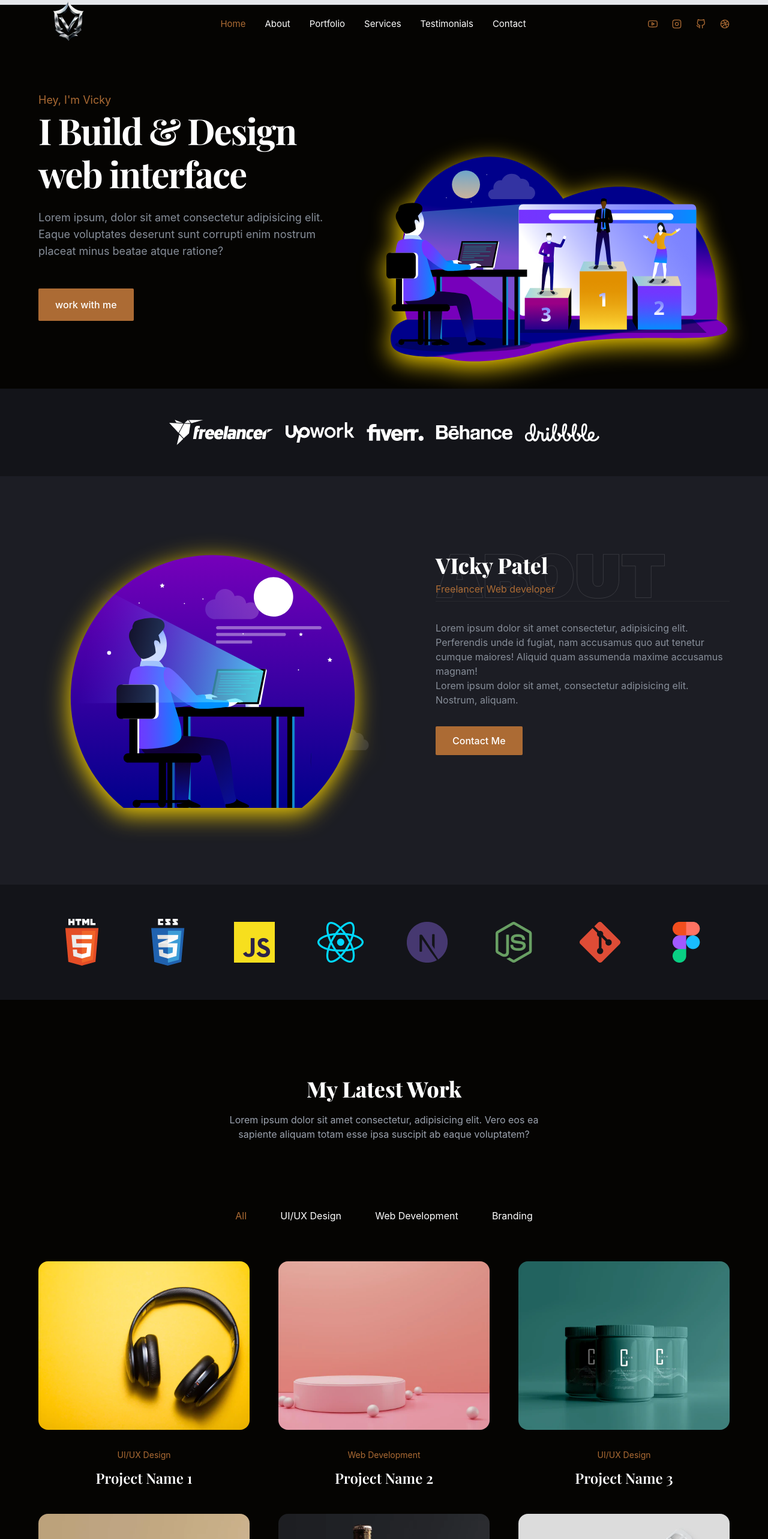
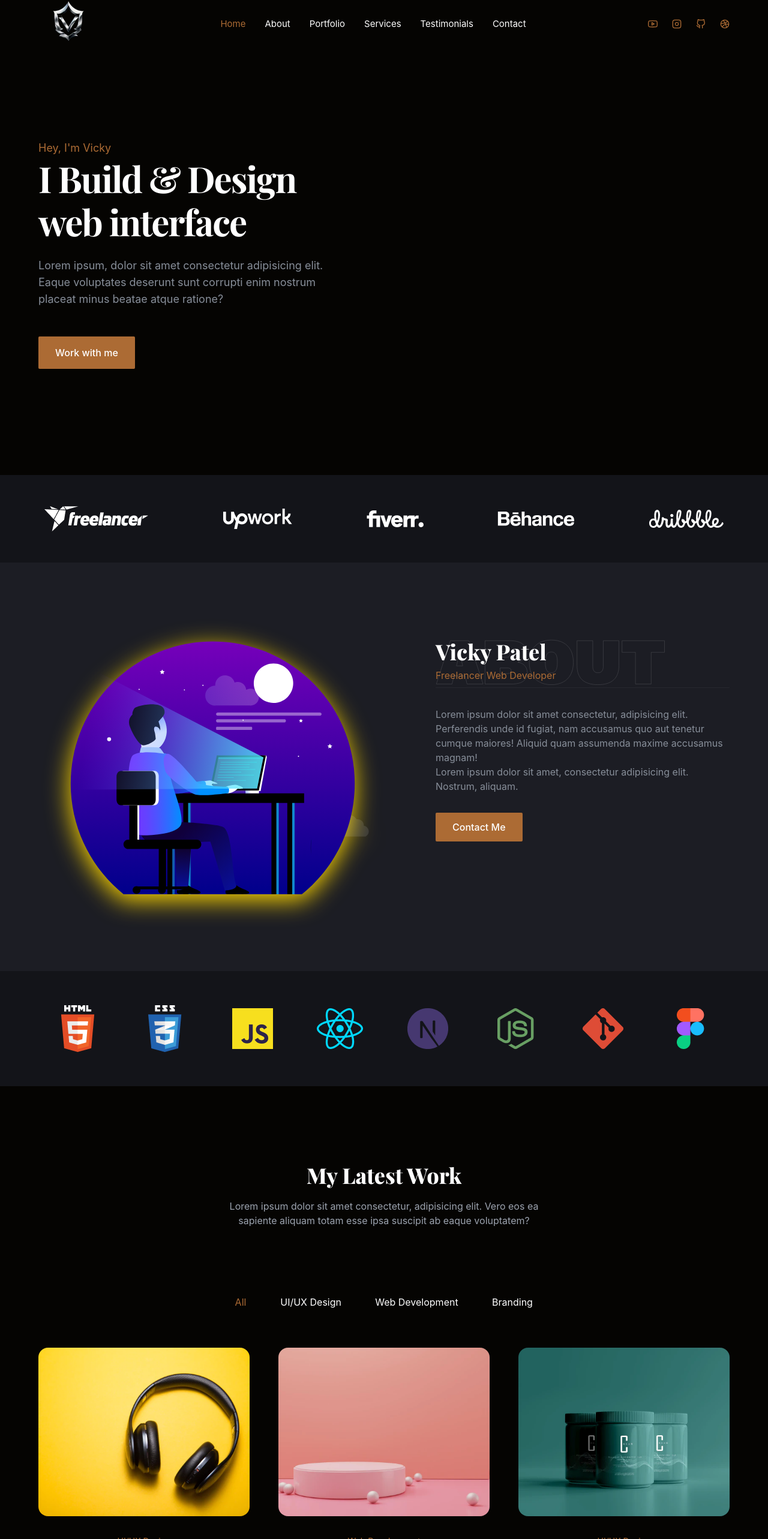
Before and after one commit to vikcypatel/Resume, a React (Create React App) app: page / in a window 1280 px wide. Shown: the part 8-2574 px from the top of the page at 60% size. Built offline with nearby package versions, Linux system fonts and the light colour scheme; a web font is replaced by a local one.

Commit message:
adding animation style to the resume
adding animation style to the resume

```diff
--- a/package.json
+++ b/package.json
@@ -7,12 +7,14 @@
     "@testing-library/jest-dom": "^5.17.0",
     "@testing-library/react": "^13.4.0",
     "@testing-library/user-event": "^13.5.0",
+    "animate.css": "^4.1.1",
     "autoprefixer": "^10.4.20",
     "framer-motion": "^11.3.30",
     "postcss": "^8.4.41",
     "react": "^18.3.1",
     "react-dom": "^18.3.1",
     "react-icons": "^5.2.1",
+    "react-intersection-observer": "^9.13.1",
     "react-responsive": "^10.0.0",
     "react-router-dom": "^6.26.0",
     "react-scripts": "5.0.1",
--- a/src/App.js
+++ b/src/App.js
@@ -1,5 +1,6 @@
 
 import './App.css';
+import 'animate.css';
 // import components
 import Header from './components/Header';
 import Hero from './components/Hero';
--- a/src/components/About.js
+++ b/src/components/About.js
@@ -1,33 +1,55 @@
-import React from 'react'
+import React from 'react';
+import { useInView } from 'react-intersection-observer';
+import 'animate.css';
+// Import Image
+import Image from '../assets/img/about.svg';
 
-// import Image
-import Image from '../assets/img/about.svg'
 const About = () => {
+  // Using Intersection Observer
+  const { ref, inView } = useInView({
+    triggerOnce: true,
+    threshold: 0.8,
+  });
+
   return (
-    <section id='about' className='section bg-secondary'>
-        <div className='container mx-auto'>
-            <div className='flex flex-col xl:flex-row gap-24'>
+    <section id="about" className="section bg-secondary">
+      <div className="container mx-auto">
+        <div className="flex flex-col xl:flex-row gap-24">
+          {/* Image Section */}
           <img
-                className='object-cover about-img h-full w-[566px] md:mx-auto lg:mx-0 rounded-2xl'
+            ref={ref}
+            className={`object-cover about-img h-full w-[566px] md:mx-auto lg:mx-0 rounded-2xl ${
+              inView ? 'animate__animated animate__fadeInLeft' : 'opacity-0'
+            }`}
             src={Image}
-                alt='about'
+            alt="about"
           />
-                <div className='flex flex-col items-center text-center lg:items-start lg:text-left'>
-                    <div className='flex flex-col'>
-                        <h2 className='text-4xl ld:text-4xl font-medium lg:font-extrabold mb-2 before:content-about relative before:absolute before:opacity-40 before:-top[3rem] before:hidden before:lg:block'> VIcky Patel</h2>
-                        <p className='mb-2 text-accent'>Freelancer Web developer </p>
-                        <hr className='mb-8 opacity-5'/>
-                            <p className='mb-8'>
+
+          {/* Text Section */}
+          <div className="flex flex-col items-center text-center lg:items-start lg:text-left">
+            <div className="flex flex-col">
+              <h2
+                className={`text-4xl lg:text-4xl font-medium lg:font-extrabold mb-2 relative before:content-about before:absolute before:opacity-40 before:-top[3rem] before:hidden before:lg:block ${
+                  inView ? 'animate__animated animate__fadeInUp' : 'opacity-0'
+                }`}
+              >
+                Vicky Patel
+              </h2>
+              <p className="mb-2 text-accent">Freelancer Web Developer</p>
+              <hr className="mb-8 opacity-5" />
+              <p className={`mb-8 ${inView ? 'animate__animated animate__fadeInRight' : 'opacity-0'}`}>
                 Lorem ipsum dolor sit amet consectetur, adipisicing elit. Perferendis unde id fugiat, nam accusamus quo aut tenetur cumque maiores! Aliquid quam assumenda maxime accusamus magnam! <br />
                 Lorem ipsum dolor sit amet, consectetur adipisicing elit. Nostrum, aliquam.
               </p>
             </div>
-                    <button className='btn btn-md bg-accent hover:bg-accent-hover transition-all'>Contact Me </button>
+            <button className={`btn btn-md bg-accent hover:bg-accent-hover transition-all ${inView ? 'animate__animated animate__fadeInDown' : 'opacity-0'}`}>
+              Contact Me
+            </button>
           </div>
         </div>
       </div>
     </section>
-  )
-}
+  );
+};
 
-export default About
+export default About;
--- a/src/components/Brands.js
+++ b/src/components/Brands.js
@@ -1,21 +1,39 @@
-import React from 'react'
+import React from 'react';
+import { useInView } from 'react-intersection-observer';
+import 'animate.css';
 
-// import brands data
-import {brands} from  '../data';
+// Import brands data
+import { brands } from '../data';
+
 const Brands = () => {
+  // Using Intersection Observer
+  const { ref, inView } = useInView({
+    triggerOnce: true, // Only animate once
+    threshold: 1, // Trigger animation when 100% of the element is in view
+  });
+
   return (
-    <section className='min-h-[146px] bg-tertiary flex items-center'>
-    <div className="conatiner mx-auto flex md:justify-between items-center flex-wrap justify-evenly">
-      {
-        brands.map((brand,index)=>{
-          return(<div key={index }>
-            <img src={brand.img} alt="" />
-          </div> );
-        })
-      }
+    <section className="min-h-[146px] bg-tertiary flex items-center">
+      <div
+        ref={ref}
+        className="container mx-auto flex md:justify-between items-center flex-wrap justify-evenly"
+      >
+        {brands.map((brand, index) => {
+          return (
+            <div
+              key={index}
+              className={`your-element ${
+                inView ? 'animate__animated animate__fadeInUp' : 'opacity-0'
+              }`}
+              style={{ animationDelay: `${index * 0.1}s` }} // Staggered delay for each brand
+            >
+              <img src={brand.img} alt="" />
+            </div>
+          );
+        })}
       </div>
     </section>
-  )
-}
+  );
+};
 
-export default Brands
+export default Brands;
--- a/src/components/Hero.js
+++ b/src/components/Hero.js
@@ -1,31 +1,86 @@
 import React from 'react';
-
-// import woman Image
+import { useInView } from 'react-intersection-observer';
+import 'animate.css';
 import WomanImg from '../assets/img/banner.svg';
 
 const Hero = () => {
+  // Set up Intersection Observer
+  const { ref: headingRef, inView: headingInView } = useInView({
+    triggerOnce: true, // Only animate once
+    threshold: 0.8, // Trigger animation when 20% of the component is in view
+  });
+
+  const { ref: textRef, inView: textInView } = useInView({
+    triggerOnce: true,
+    threshold: 0.8,
+  });
+
+  const { ref: buttonRef, inView: buttonInView } = useInView({
+    triggerOnce: true,
+    threshold: 0.8,
+  });
+
+  const { ref: imageRef, inView: imageInView } = useInView({
+    triggerOnce: true,
+    threshold: 0.8,
+  });
+
   return (
-    <section id='home' className='lg:h-[80vh] md:h-[100vh] mt-4 flex items-center bg-primary lg:bg-cover lg:bg-center lg:bg-no-repeat py-32 lg:py-0 overflow-hidden'>
-        <div className='container mx-auto h-full'>
-          <div className="flex items-center h-full pt-8">
-            {/* left side  */}
-            <div className="flex flex-1 flex-col  items-center lg:items-start">
-              <p className='text-lg text-accent md-[22px]'>Hey, I'm Vicky </p>
-              <h1 className='text-4xl leading-[44px] md:text-5xl md:leading-tight lg:text-6xl lg:leading-[1.2] font-bold  md:tracking-[-2px]'>
-                I Build & Design <br/> web interface
-              </h1>
-              <p className='pt-4 pb-8 md:pt-6 md:pb-12 max-w-[480px] text-lg text-center lg:text-left '>Lorem ipsum, dolor sit amet consectetur adipisicing elit. Eaque voluptates deserunt sunt corrupti enim nostrum placeat minus beatae atque ratione?</p>
-              <button className='btn btn-md bg-accent hover:bg-accent-hover md:btn-lg transition-all'>work with me</button>
-            </div>
-            {/* right side  */}
-            <div className="hidden lg:flex flex-1 justify-end items-end h-full header-img">
-              <img src={WomanImg} alt="" />
-            </div>
-
+    <section
+      id="home"
+      className="lg:h-[100vh] md:h-[100vh] pt-4 flex items-center bg-primary lg:bg-cover lg:bg-center lg:bg-no-repeat py-32 lg:py-0 overflow-hidden"
+    >
+      <div className="container mx-auto h-full">
+        <div className="flex items-center h-full pt-16">
+          {/* Left Side */}
+          <div className="flex flex-1 flex-col items-center lg:items-start">
+            <p
+              ref={headingRef}
+              className={`text-lg text-accent md-[22px] ${
+                headingInView ? 'animate__animated animate__bounce' : ''
+              }`}
+            >
+              Hey, I'm Vicky
+            </p>
+            <h1
+              ref={textRef}
+              className={`text-4xl leading-[44px] md:text-5xl md:leading-tight lg:text-6xl lg:leading-[1.2] font-bold md:tracking-[-2px] ${
+                textInView ? 'animate__animated animate__fadeInLeft' : ''
+              }`}
+            >
+              I Build & Design <br /> web interface
+            </h1>
+            <p
+              ref={textRef}
+              className={`pt-4 pb-8 md:pt-6 md:pb-12 max-w-[480px] text-lg text-center lg:text-left ${
+                textInView ? 'animate__animated animate__fadeInLeft' : ''
+              }`}
+            >
+              Lorem ipsum, dolor sit amet consectetur adipisicing elit. Eaque voluptates deserunt sunt corrupti enim
+              nostrum placeat minus beatae atque ratione?
+            </p>
+            <button
+              ref={buttonRef}
+              className={`btn btn-md bg-accent hover:bg-accent-hover md:btn-lg transition-all ${
+                buttonInView ? 'animate__animated animate__fadeInLeft' : ''
+              }`}
+            >
+              Work with me
+            </button>
+          </div>
+          {/* Right Side */}
+          <div
+            ref={imageRef}
+            className={`hidden lg:flex flex-1 justify-end items-end h-full header-img ${
+              imageInView ? 'animate__animated animate__fadeInRight' : ''
+            }`}
+          >
+            <img src={WomanImg} alt="Woman illustration" />
           </div>
         </div>
+      </div>
     </section>
-  )
-}
+  );
+};
 
-export default Hero
+export default Hero;
--- a/src/components/Portfolio.js
+++ b/src/components/Portfolio.js
@@ -1,26 +1,37 @@
-import React from 'react'
-import Projects from './Projects'
-
-// import projects
-
+import React from 'react';
+import { useInView } from 'react-intersection-observer';
+import Projects from './Projects';
+import 'animate.css';
 
 const Portfolio = () => {
+  // Using Intersection Observer to trigger animation when the section is in view
+  const { ref, inView } = useInView({
+    triggerOnce: true, // Only animate once
+    threshold: 0.3, // Trigger animation when 30% of the section is in view
+  });
+
   return (
-    <section id='portfolio' className='section bg-primary min-h-[1400px]'>
-      <div className='container mx-auto'>
-        <div className="flex flex-col items-center text-center">
-          <h2 className="section-title before:content-portfolio relative before:absolute before:opacity-40 before:-top-[2rem] before:-left-3/4 before:hidden before:lg-block">
-          My Latest Work
+    <section id="portfolio" className="section bg-primary min-h-[1400px]">
+      <div className="container mx-auto">
+        <div
+          ref={ref}
+          className={`flex flex-col items-center text-center ${
+            inView ? 'animate__animated animate__jackInTheBox' : ''
+          }`}
+        >
+          <h2
+            className="section-title before:content-portfolio relative before:absolute before:opacity-40 before:-top-[2rem] before:-left-3/4 before:hidden before:lg-block"
+          >
+            My Latest Work
           </h2>
           <p className="subtitle">
             Lorem ipsum dolor sit amet consectetur, adipisicing elit. Vero eos ea sapiente aliquam totam esse ipsa suscipit ab eaque voluptatem?
-            </p>
+          </p>
         </div>
-        <Projects/>
+        <Projects />
       </div>
     </section>
+  );
+};
 
-  )
-}
-
-export default Portfolio
+export default Portfolio;
--- a/src/components/Projects.js
+++ b/src/components/Projects.js
@@ -1,55 +1,99 @@
-import React, { useState,useEffect } from 'react'
-
-// import project data
-import {projectsData} from '../data'
-
-// import project nav data
-import { projectsNav } from '../data'
-
-// import components
-import Project from './Project'
+import React, { useState, useEffect } from 'react';
+import { useInView } from 'react-intersection-observer'; // Import Intersection Observer
+import { projectsData } from '../data'; // Import project data
+import { projectsNav } from '../data'; // Import project navigation data
+import Project from './Project';
+import 'animate.css'; // Import animate.css for animations
 
 function Projects() {
-  const [item, setItem] = useState({name:'all'});
+  const [item, setItem] = useState({ name: 'all' });
   const [projects, setProjects] = useState([]);
-  const [active,  setActive] = useState(0);
-  useEffect(()=>{
-    // get project based on projects
-    if(item.name=== 'all') {
+  const [active, setActive] = useState(0);
+
+  useEffect(() => {
+    if (item.name === 'all') {
       setProjects(projectsData);
-    }else{
-      const newPrjects = projectsData.filter(
-        (project) => {
-            return project.category.toLocaleLowerCase() === item.name;
-        });
-        setProjects(newPrjects);
+    } else {
+      const filteredProjects = projectsData.filter(
+        (project) => project.category.toLocaleLowerCase() === item.name
+      );
+      setProjects(filteredProjects);
     }
-  },[item]);
+  }, [item]);
 
-const handleClick = (e,index) => {
-  setItem({name: e.target.textContent.toLocaleLowerCase()})
-  setActive(index);
-}
+  const handleClick = (e, index) => {
+    setItem({ name: e.target.textContent.toLocaleLowerCase() });
+    setActive(index);
+  };
+
   return (
     <div>
       {/* Nav */}
-      <nav className='mb-12 max-w-xl mx-auto'>
-        <ul className='flex flex-col md:flex-row justify-evenly items-center text-white'>
-          {projectsNav.map((item,index)=>{
-            return <li onClick={(e) => {
-              handleClick(e, index);
-            }} className ={`${active === index ?'active': ''} cursor-pointer capitalize m-4  `} key={index}>{item.name}</li>
+      <nav className="mb-12 max-w-xl mx-auto">
+        <ul className="flex flex-col md:flex-row justify-evenly items-center text-white">
+          {projectsNav.map((item, index) => {
+            return (
+              <NavWithAnimation
+                key={index}
+                index={index}
+                active={active}
+                handleClick={handleClick}
+                item={item}
+              />
+            );
           })}
         </ul>
       </nav>
-      {/* project grid */}
-      <section className='grid lg:grid-cols-3 gap-y-12 lg:gap-x-12 lg:gap-y-8'>
-        {projects.map((item) => {
-            return <Project item={item} key={item.id}/>
+
+      {/* Project Grid */}
+      <section className="grid lg:grid-cols-3 gap-y-12 lg:gap-x-12 lg:gap-y-8">
+        {projects.map((item, index) => {
+          return (
+            <div key={item.id} className="project-item">
+              <ProjectWithAnimation item={item} index={index} />
+            </div>
+          );
         })}
       </section>
     </div>
-  )
+  );
 }
 
-export default Projects
+// Nav Component with Intersection Observer for fadeInLeft animation
+const NavWithAnimation = ({ item, index, active, handleClick }) => {
+  const { ref, inView } = useInView({
+    triggerOnce: true, // Only animate once
+    threshold: 0.3, // Trigger animation when 30% of the element is in view
+  });
+
+  return (
+    <li
+      ref={ref}
+      onClick={(e) => handleClick(e, index)}
+      className={`cursor-pointer capitalize m-4 ${inView ? 'animate__animated animate__fadeInLeft' : ''} ${active === index ? 'active' : ''}`}
+      style={{ animationDelay: `${index * 0.1}s` }} // Staggered delay for each nav item
+    >
+      {item.name}
+    </li>
+  );
+};
+
+// Project Component with Intersection Observer for fadeInBottom animation
+const ProjectWithAnimation = ({ item, index }) => {
+  const { ref, inView } = useInView({
+    triggerOnce: true, // Only animate once
+    threshold: 0.3, // Trigger animation when 30% of the project is in view
+  });
+
+  return (
+    <div
+      ref={ref}
+      className={`animate__animated ${inView ? 'animate__fadeInUp' : ''}`} // fadeInBottom effect with fadeInUp as fallback
+      style={{ animationDelay: `${index * 0.1}s` }} // Staggered delay for each project
+    >
+      {inView && <Project item={item} />} {/* Only show project after animation starts */}
+    </div>
+  );
+};
+
+export default Projects;
--- a/src/components/Skills.js
+++ b/src/components/Skills.js
@@ -1,23 +1,36 @@
-import React from 'react'
+import React from 'react';
+import { useInView } from 'react-intersection-observer';
+import { skills } from '../data';
+import 'animate.css';
 
-import {skills} from '../data'
 const Skills = () => {
+  // Using Intersection Observer
+  const { ref, inView } = useInView({
+    triggerOnce: true, // Only animate once
+    threshold: 0.8, // Trigger animation when 80% of the component is in view
+  });
+
   return (
-    <section className='bg-tertiary py-12'>
-        <div className='container mx-auto'>
-            <div className="grid grid-cols-8 md:grid-flow-row">
-                {skills.map((skill,index)=>{
+    <section className="bg-tertiary py-12" ref={ref}>
+      <div className="container mx-auto">
+        <div className="grid grid-cols-8 md:grid-flow-row gap-4">
+          {skills.map((skill, index) => {
             return (
-                        <div className='flex items-center justify-center' key={index}>
+              <div
+                key={index}
+                className={`flex items-center justify-center ${
+                  inView ? 'animate__animated animate__fadeInUp' : ''
+                }`}
+                style={{ animationDelay: `${index * 0.1}s` }} // Staggered delay for each skill
+              >
                 <img src={skill.image} alt="" />
               </div>
-                    )
+            );
           })}
         </div>
-
       </div>
     </section>
-  )
-}
+  );
+};
 
-export default Skills
+export default Skills;
```
Also changed, not shown: 1 other file (tests, documents, lock files or other folders). Lines whose indentation alone changed are shown as unchanged.
